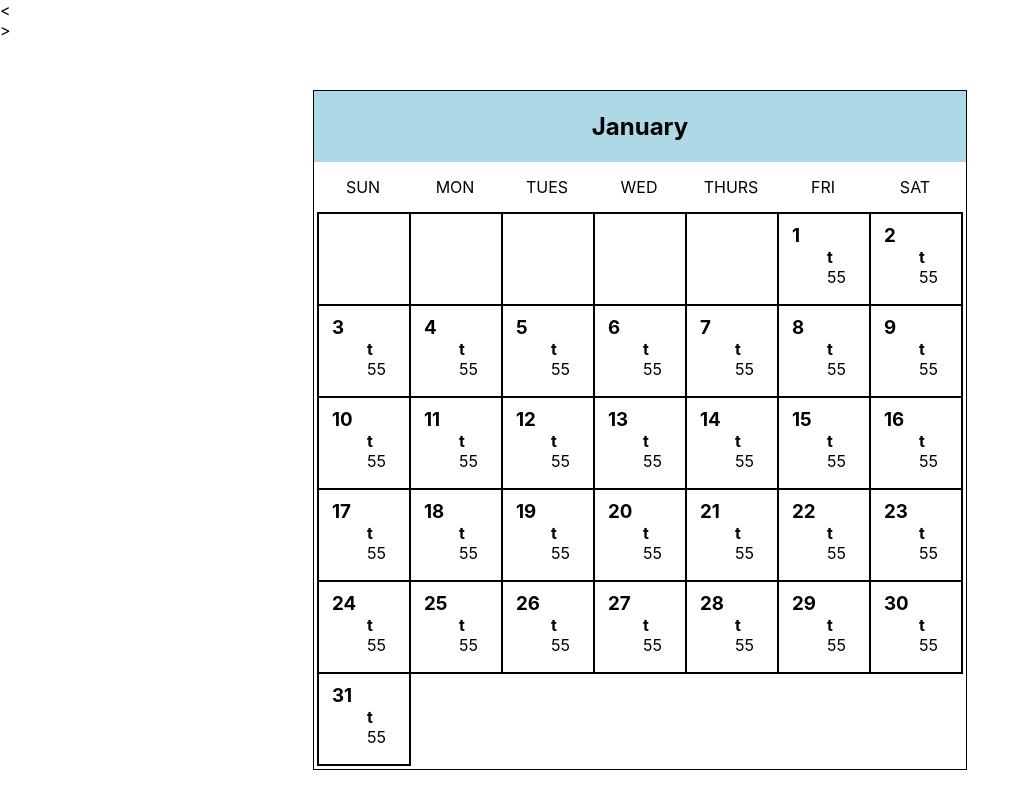
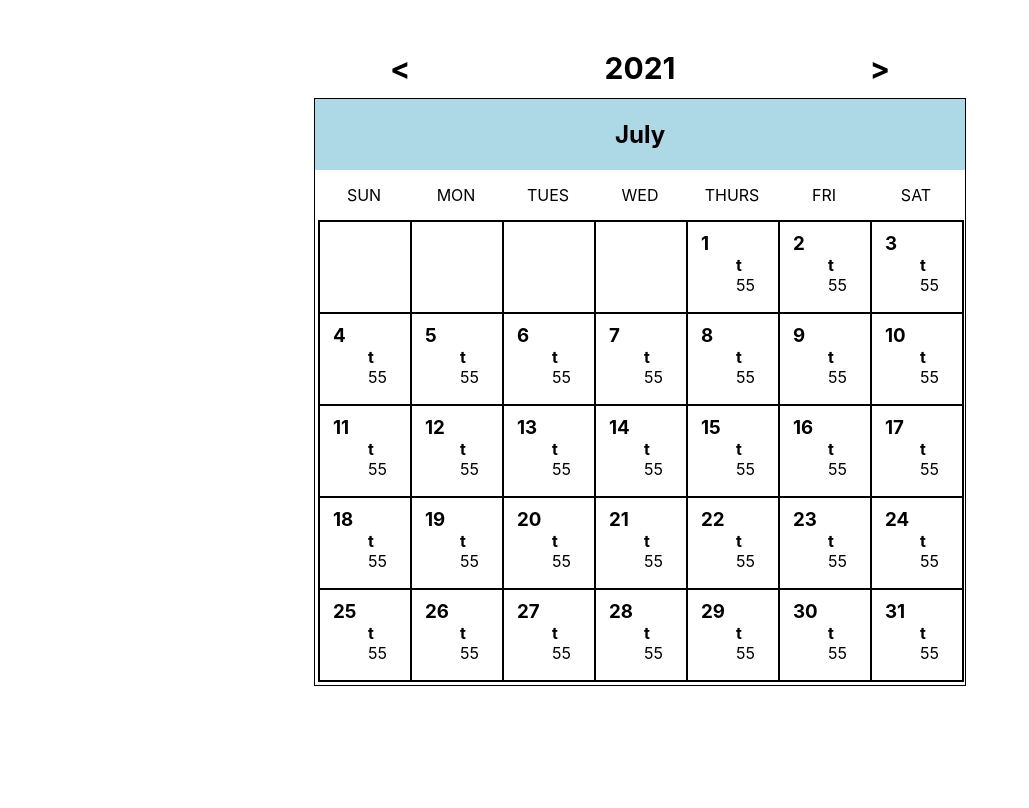
Before and after one commit to johnsch/dividend-calendar-non-fork, a React (Create React App) app: page / in a window 1280 px wide. Shown: the top 808 px of the page, without its empty margins (0-1029 px from the left). Built offline with nearby package versions, Linux system fonts and the light colour scheme.

Commit message:
Created a main component and implemented changing years

```diff
--- a/src/calendarMonth.css
+++ b/src/calendarMonth.css
@@ -1,7 +1,4 @@
 .calendar {
-    width: 652px;
-    //height: 589px;
-    margin: 50px auto;
     border: 1px solid black;
 }
 
--- /dev/null
+++ b/src/main.css
@@ -0,0 +1,15 @@
+#calendar {
+    width: 652px;
+    margin: 50px auto;
+}
+
+#cycleMonthButtonContainer {
+    display: flex;
+    justify-content: space-between;
+    width: 500px;
+    margin: 12px auto;
+
+    font-weight: bold;
+    font-size: 30px;
+    cursor: pointer;
+}
--- a/src/main.tsx
+++ b/src/main.tsx
@@ -1,24 +1,71 @@
-import React, { useState } from 'react';
+import React, { useReducer } from 'react';
 import CalendarMonth from './calendarMonth';
 import { MonthNames, months, MonthData } from './interfaces';
+import './main.css';
+
+let currentDate = new Date();
+
+const initialState = {
+    selectedMonth: currentDate.getMonth() + 1,
+    selectedYear: currentDate.getFullYear()
+};
+
+type ACTIONTYPE =
+    | { type: 'increment' }
+    | { type: 'decrement' };
+
+
+function reducer(state: typeof initialState, action: ACTIONTYPE) {
+    switch(action.type) {
+        case 'increment':
+            if (state.selectedMonth === 12)
+                return ({
+                    selectedYear: state.selectedYear + 1,
+                    selectedMonth: 1
+                });
+            else
+                return ({
+                    selectedYear: state.selectedYear,
+                    selectedMonth: state.selectedMonth + 1
+                });
+
+        case 'decrement':
+            if (state.selectedMonth === 1)
+                return ({
+                    selectedYear: state.selectedYear - 1,
+                    selectedMonth: 12
+                });
+            else
+                return ({
+                    selectedYear: state.selectedYear,
+                    selectedMonth: state.selectedMonth - 1
+                });
+    }
+}
 
 
 export default function Main() {
-    const [selectedMonth, changeMonth] = useState(1);
+    const [state, dispatch] = useReducer(reducer, initialState);
 
     let dateObject = new Date();
-    let monthObject = Object.values(months).find(monthObject => monthObject.monthNumber === selectedMonth);
+    let monthObject = Object.values(months).find(monthObject => monthObject.monthNumber === state.selectedMonth);
 
-    dateObject.setMonth(selectedMonth - 1);
+    dateObject.setMonth(state.selectedMonth - 1);
+    dateObject.setFullYear(state.selectedYear);
     dateObject.setDate(1);
 
     let monthData: MonthData = Object.assign({ startingDay: dateObject.getDay() }, monthObject);
 
     return (
         <div>
-            <div onClick={() => changeMonth(selectedMonth - 1)}>&lt;</div>
-            <div onClick={() => changeMonth(selectedMonth + 1)}>&gt;</div>
-            <CalendarMonth month={monthData} />
+            <div id='calendar'>
+                <div id='cycleMonthButtonContainer'>
+                    <div className='cycleMonthButton' onClick={() => dispatch({ type: 'decrement' })}>&lt;</div>
+                    {state.selectedYear}
+                    <div className='cycleMonthButton' onClick={() => dispatch({ type: 'increment' })}>&gt;</div>
+                </div>
+                <CalendarMonth month={monthData} />
+            </div>
         </div>
     );
 }
```
